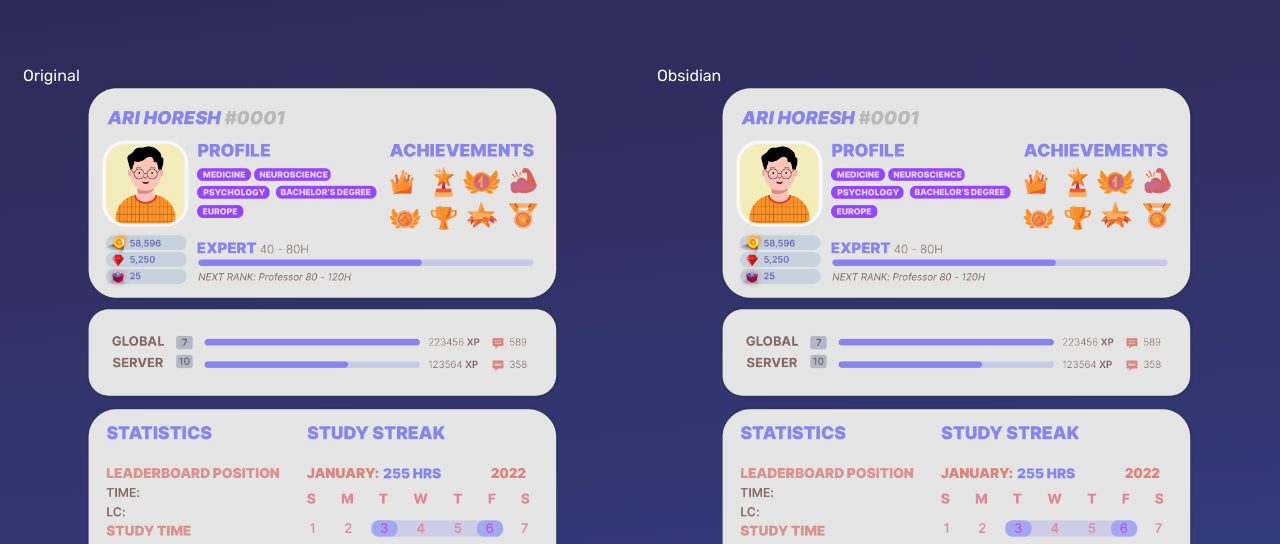
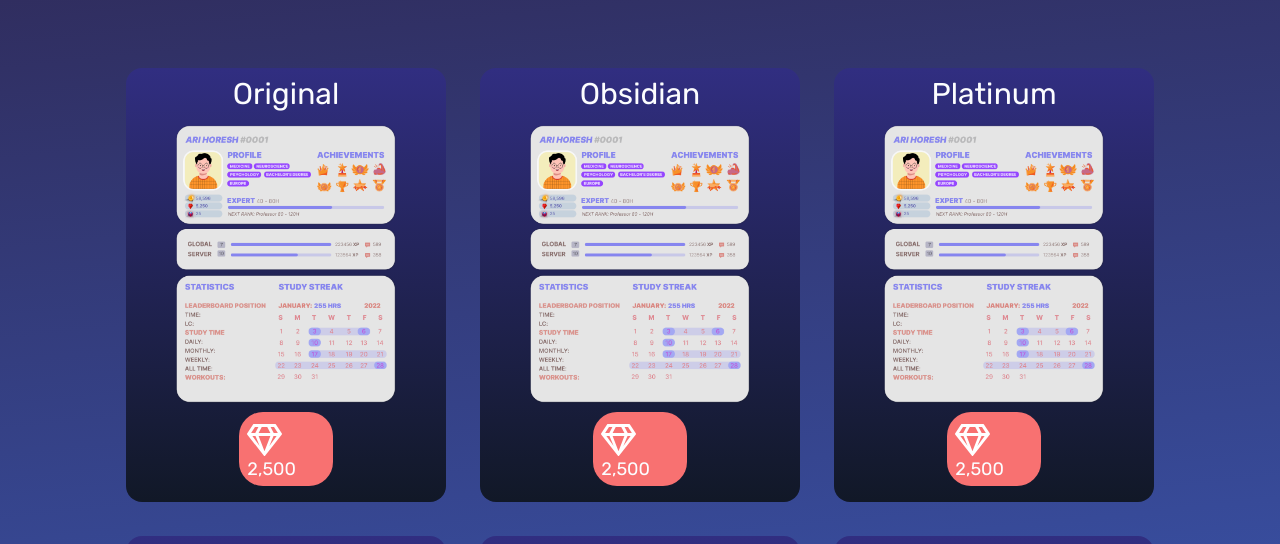
Before and after one commit to StudyLions/Lionbot, a Next.js app: page /skins in a window 1280 px wide. Shown: the part 408-952 px from the top of the page. Built offline with nearby package versions, Linux system fonts and the light colour scheme; no server answers.

Commit message:
Automatic build process | Skins WIP

```diff
--- a/components/lionskins/SkinModal.js
+++ b/components/lionskins/SkinModal.js
@@ -1,16 +1,15 @@
-import React, { useRef } from "react";
+import React, { useState } from "react";
 
 import useOnClickOutside from "@/hooks/useOnClickOutside";
-import Link from "next/link";
 
-export function SkinModal(props) {
+const SkinModal = (props) => {
   const ref = useRef();
   useOnClickOutside(ref, () => props.closeModal());
 
   return (
     <>
       <div className="fixed inset-0 flex justify-center items-center bg-transparentBlack20 z-50">
-        <div ref={ref} className="relative w-[400px] h-[301px] m-auto bg-orange1 rounded-[30px] sm:h-fit">
+        <div className="relative w-[400px] h-[301px] m-auto bg-orange1 rounded-[30px] sm:h-fit">
           <img
             src={"https://cdn.discord.study/images/purchase_complete.png"}
             className="absolute top-[-90px] left-[50%] -translate-x-[50%]"
@@ -19,20 +18,11 @@ export function SkinModal(props) {
             alt={"Payment failed."}
           />
           <h1 className="mt-[70px] text-center text-blue0 text-3xl font-extrabold uppercase">{props.label}</h1>
-          <p className="text-center text-black50 text-base mt-[8px] px-[37px]">Thank you for supporting our project.</p>
-          <p className="text-center text-black50 text-base mt-[10px] px-[37px]">
-            The Gems will be added to your account in the next 24 hours. Make sure to open your DM on Discord
-          </p>
+          <p className="text-center text-black50 text-base mt-[10px] px-[37px]">Price for this skin is {props.price}</p>
           <div className="flex justify-between gap-[20px] mt-[20px] px-[37px] ex_sm:flex-col md:pb-[20px]">
-            <Link href={"/skins"}>
-              <a className="alignCenter w-full bg-blue0 h-[36px] rounded-2xl uppercase font-bold hover:bg-blue1">
-                Browse skins
-              </a>
-            </Link>
-
             <button
               className="w-full bg-blue0 h-[36px] rounded-2xl uppercase font-bold hover:bg-blue1"
-              onClick={() => props.closeModal()}
+              onClick={() => exitModal(true)}
             >
               Close
             </button>
@@ -41,4 +31,6 @@ export function SkinModal(props) {
       </div>
     </>
   );
-}
+};
+
+export default SkinModal;
--- a/components/lionskins/SkinsBrowser.js
+++ b/components/lionskins/SkinsBrowser.js
@@ -1,5 +1,6 @@
-import React from "react";
+import React, { useState } from "react";
 import Image from "next/image";
+import SkinModal from "./SkinModal";
 
 let skinsList = [
   {
@@ -60,21 +61,34 @@ let skinsList = [
   },
 ];
 
-function SkinsBrowser() {
+const SkinsBrowser = () => {
+  const [openModal, setOpenModal] = useState(false);
+  const [selectedSkin, setSelectedSkin] = useState(null);
+
+  const ExpandModal = (skin) => {
+    setSelectedSkin(skin);
+    setOpenModal(true);
+  };
+
   return (
-    <div className={"flex flex-wrap justify-center items-center gap-[34px] mt-[63px]"}>
+    <div className={"flex flex-wrap justify-center items-center gap-[34px] my-[63px]"}>
       {skinsList.map((skin) => (
-        <div key={skin.id} onClick={() => console.log(skin.label)} {...skin}>
-          <h2>{skin.label}</h2>
+        <div
+          className="flex flex-wrap w-3/12 md:w-6/12 sm:w-11/12 justify-center items-center bg-gradient-to-b from-indigo-900 to-gray-900 py-2 px-5 rounded-2xl"
+          key={skin.id}
+          onClick={() => ExpandModal(skin)}
+        >
+          <h2 className="text-3xl mb-3">{skin.label}</h2>
           <Image
             src={skin.image.imageOne}
             alt={skin.label}
-            layout="fixed"
-            height={600}
-            width={600}
+            layout="intrinsic"
             objectFit="contain"
+            className="my-3"
+            width={`600px`}
+            height={`600px`}
           />
-          <div className="price__holder">
+          <div className="w-4/12 flex flex-wrap justify-between items-center bg-red-400 my-2 p-2 rounded-3xl pulse">
             <Image
               src={require("@/public/icons/diamond-white.svg")}
               alt="Star icon"
@@ -83,12 +97,12 @@ function SkinsBrowser() {
               width={35}
               objectFit="contain"
             />
-            <p>{skin.price}</p>
+            <p>{skin.price.toLocaleString(undefined, { maximumFractionDigits: 2 })}</p>
           </div>
         </div>
       ))}
     </div>
   );
-}
+};
 
 export default SkinsBrowser;
--- a/package.json
+++ b/package.json
@@ -4,7 +4,7 @@
   "private": true,
   "main": "",
   "scripts": {
-    "dev": "next",
+    "dev": "next dev",
     "build": "next build",
     "start": "next start",
     "start:dev": "next build && next",
```
Also changed, not shown: components/lionskins/Skins.module.scss (added).
